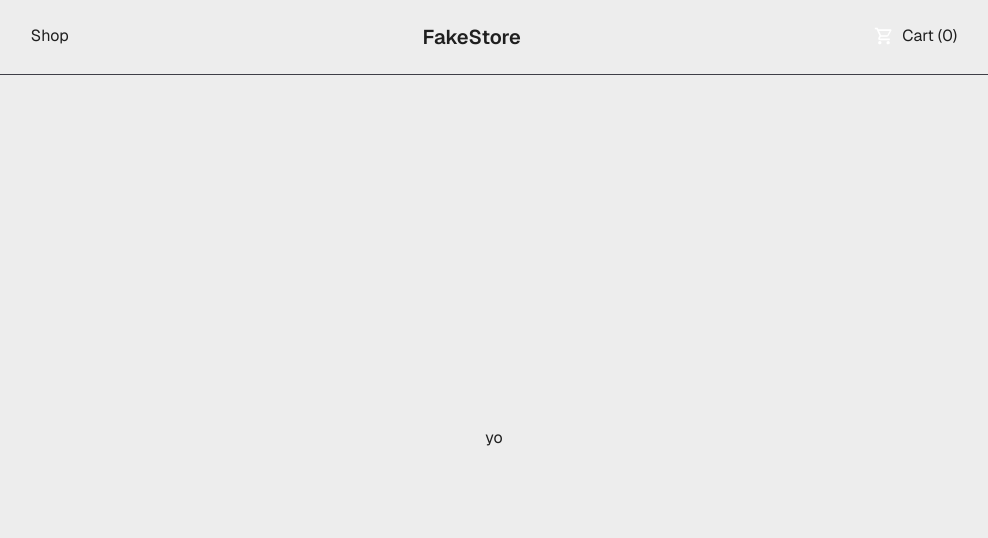
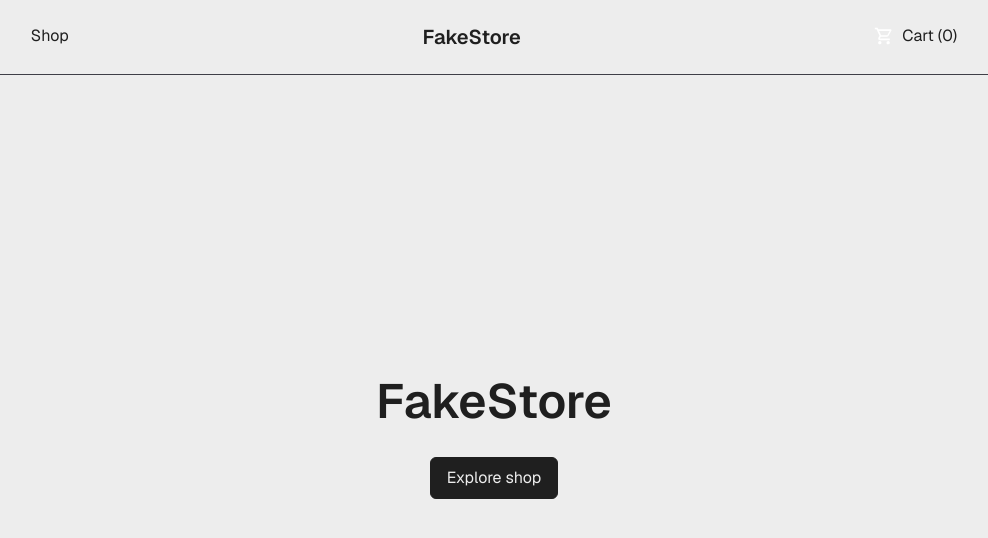
Before and after one commit to Splavacodo/shopping-cart, a Next.js app: page / in a window 1280 px wide. Shown: the top 538 px of the page, without its empty margins (146-1134 px from the left). Built offline with nearby package versions, Linux system fonts and the light colour scheme.

Commit message:
feat: Completed initial version of home page which includes a new HomeShopButton component that routes the page to the /shop page

```diff
--- /dev/null
+++ b/app/components/HomeShopButton.tsx
@@ -0,0 +1,11 @@
+import Link from "next/link";
+
+export default function HomeShopButton() {
+    return (
+        <button className="py-2 px-4 bg-foreground text-background rounded-md transition-colors duration-250 hover:bg-background hover:text-foreground border border-foreground">
+            <Link href="/shop">
+                Explore shop
+            </Link>
+        </button>
+    )
+}
--- a/app/page.tsx
+++ b/app/page.tsx
@@ -1,7 +1,13 @@
+import HomeShopButton from "./components/HomeShopButton";
+
 export default function Home() {
   return (
-    <main className="flex-1 flex flex-col font-sans items-center justify-center">
-      <div>yo</div>
+    <main className="flex-1 flex flex-col font-sans items-center justify-center gap-8">
+      <h1
+      className="font-semibold text-5xl">
+        FakeStore
+      </h1>
+      <HomeShopButton/>
     </main>
   );
 }
```
